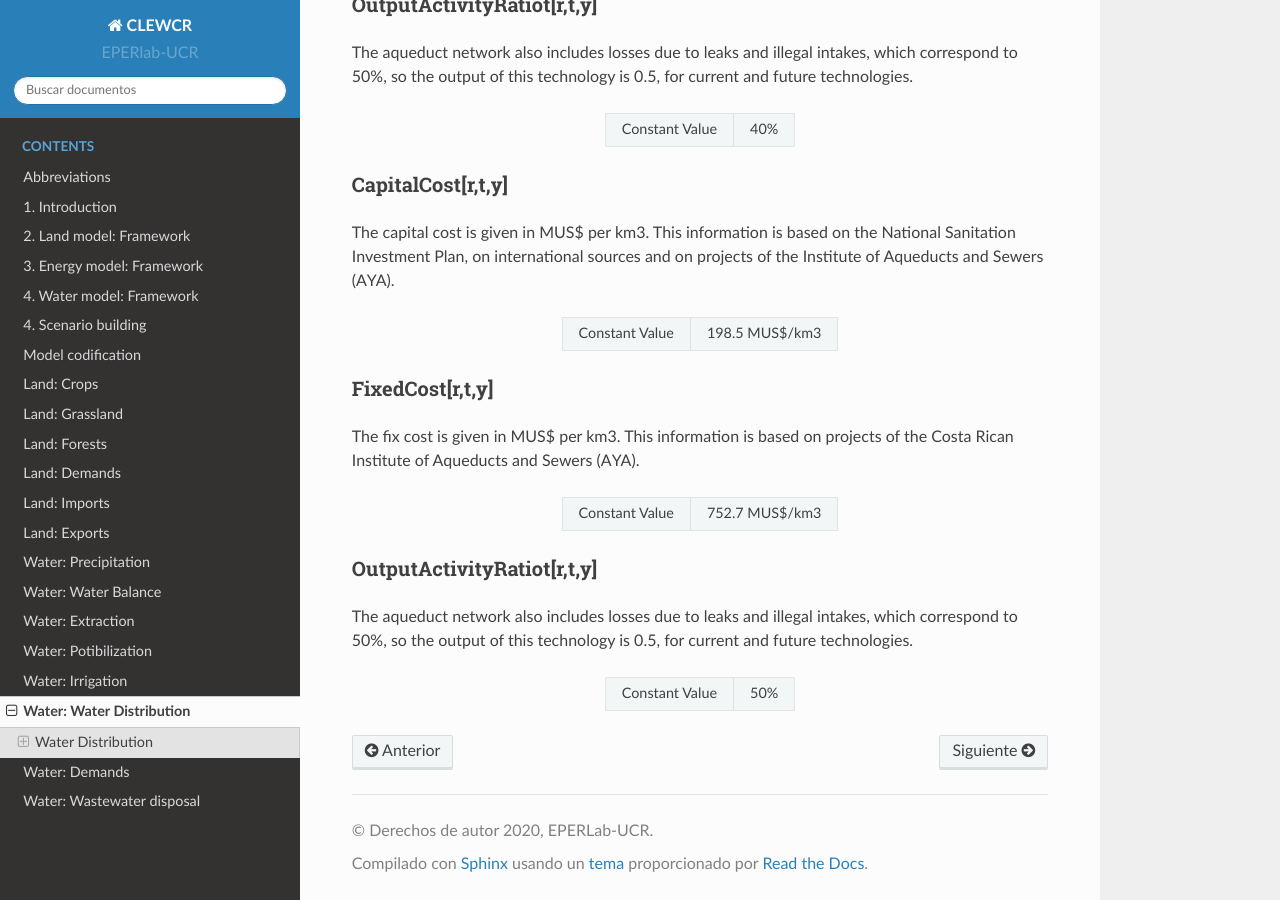
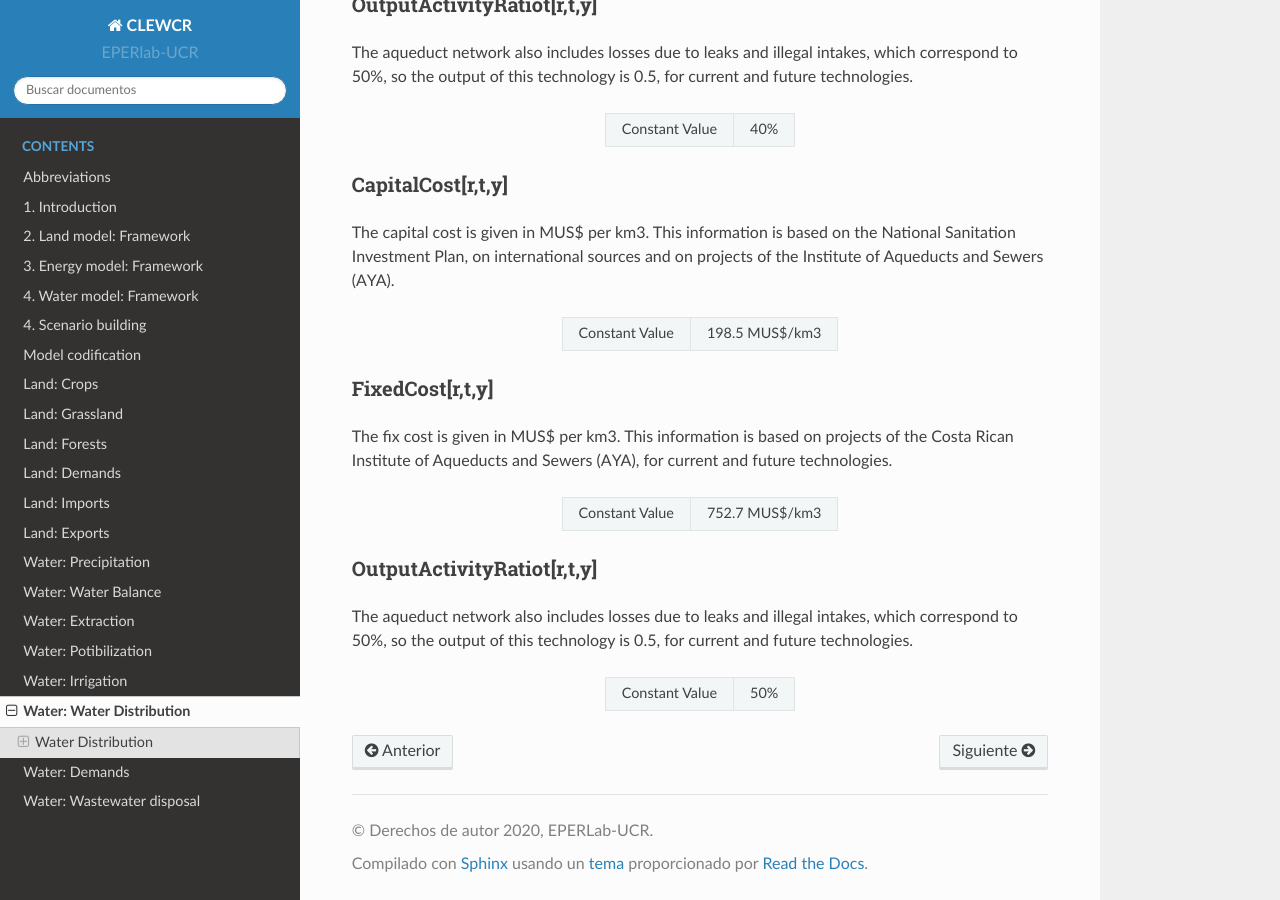
Before and after one commit to EPERLab/CLEW, a Sphinx documentation site: the page built from docs/fichas/12_Water_distribution.rst, in a window 1280 px wide and 900 px high, scrolled down 1342 px. Built offline with Sphinx 7.4.7 and the Read the Docs theme 2.0.0, drawn with Linux system fonts in a browser that asks for light colours; formulas are drawn with MathJax 3.

Commit message:
Update 12_Water_distribution.rst

```diff
--- a/docs/fichas/12_Water_distribution.rst
+++ b/docs/fichas/12_Water_distribution.rst
@@ -70,7 +70,7 @@ The capital cost is given in MUS$ per km3. This information is based on the Nati
 FixedCost[r,t,y]
 ---------
 
-The fix cost is given in MUS$ per km3. This information is based on projects of the Costa Rican Institute of Aqueducts and Sewers (AYA).
+The fix cost is given in MUS$ per km3. This information is based on projects of the Costa Rican Institute of Aqueducts and Sewers (AYA), for current and future technologies.
 
 
 .. table::
```
